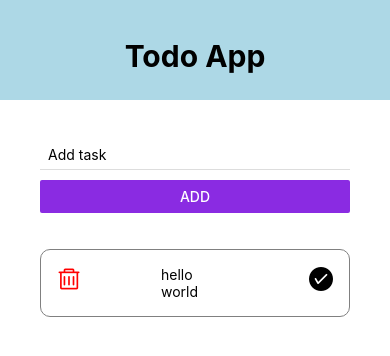
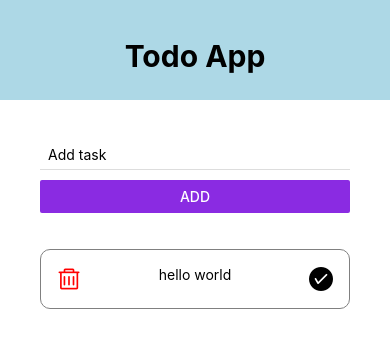
Before and after one commit to lipskij/react-native-todoapp, a React Native app: screen / in a window 390 px wide. Shown: the top 356 px of the page. Built offline with nearby package versions, Linux system fonts and the light colour scheme.

Commit message:
Add styling on the list items

```diff
--- a/App.js
+++ b/App.js
@@ -23,7 +23,7 @@ const Todo = () => {
   const submitHandler = (text) => {
     if (text.length > 3) {
       setTodos((prevTodos) => {
-        return [{ text: text, key: Math.random().toString() }, ...prevTodos];
+        return [{ text: text, key: Math.random() }, ...prevTodos];
       });
     } else {
       Alert.alert("OOPS", "Task must be over 3 characters long", [
--- a/components/TaskList.js
+++ b/components/TaskList.js
@@ -13,12 +13,22 @@ const TaskList = ({ item, pressHandler, checkHandler }) => {
         color='red'
         onPress={() => pressHandler(item.key)}
       />
-      <Text style={styles.task}>{item.text}</Text>
+      <Text
+        style={{
+          opacity: pressed ? 0.3 : 1,
+          textDecorationLine: pressed ? "line-through" : "none",
+        }}
+      >
+        {item.text}
+      </Text>
       <AntDesign
         name='checkcircle'
         size={24}
         color={pressed ? "green" : "black"}
-        onPress={() => {checkHandler(item.id); setPressed(!pressed)}}
+        onPress={() => {
+          checkHandler(item.id);
+          setPressed(!pressed);
+        }}
       />
     </View>
   );
@@ -33,11 +43,7 @@ const styles = StyleSheet.create({
     borderWidth: 1,
     borderRadius: 10,
     backgroundColor: "#fff",
-    justifyContent: 'center'
-  },
-  task: {
-    marginLeft: 80,
-    marginRight: 80
+    justifyContent: "space-between",
   },
 });
 
```
